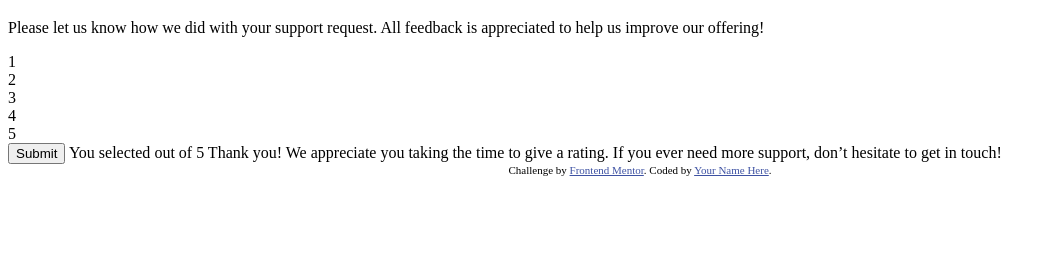
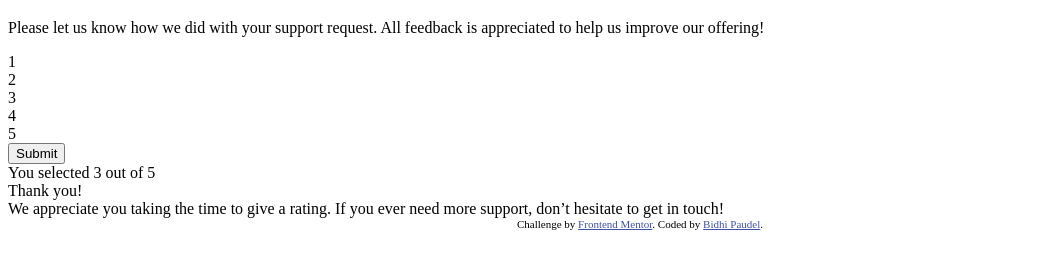
Before and after one commit to Bidhi1/interactive-rating-component-main, a plain HTML site: page index.html in a window 1280 px wide. Shown: the part 89-358 px from the top of the page, without its empty margins (0-1055 px from the left). Drawn offline with Linux system fonts and the light colour scheme.

Commit message:
second-commit

```diff
--- a/index.html
+++ b/index.html
@@ -36,20 +36,19 @@
   <!-- Rating state end -->
 
   <!-- Thank you state start -->
+<div class="result">
+  You selected <span>3</span> out of 5
+</div>
 
-  You selected <!-- Add rating here --> out of 5
-
-  Thank you!
-
+<div class="thanks">
+  Thank you!<br>
   We appreciate you taking the time to give a rating. If you ever need more support,
   don’t hesitate to get in touch!
-
-  <!-- Thank you state end -->
-
+</div>
 
   <div class="attribution">
     Challenge by <a href="https://www.frontendmentor.io?ref=challenge" target="_blank">Frontend Mentor</a>.
-    Coded by <a href="#">Your Name Here</a>.
+    Coded by <a href="#">Bidhi Paudel</a>.
   </div>
 </body>
 </html>
```
